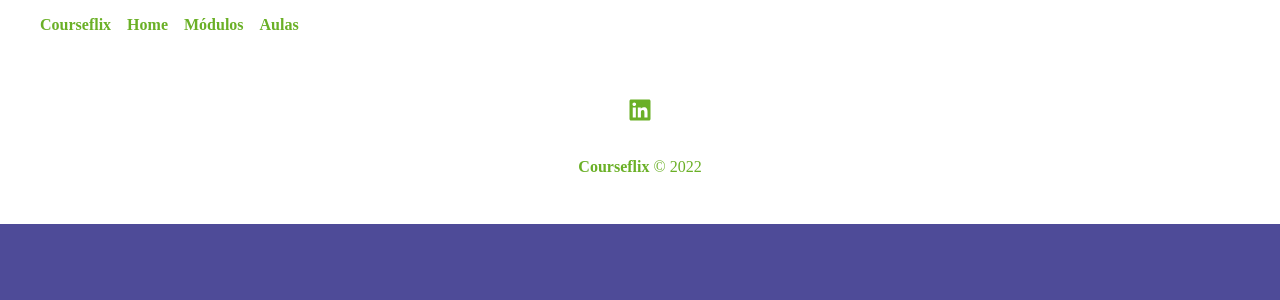
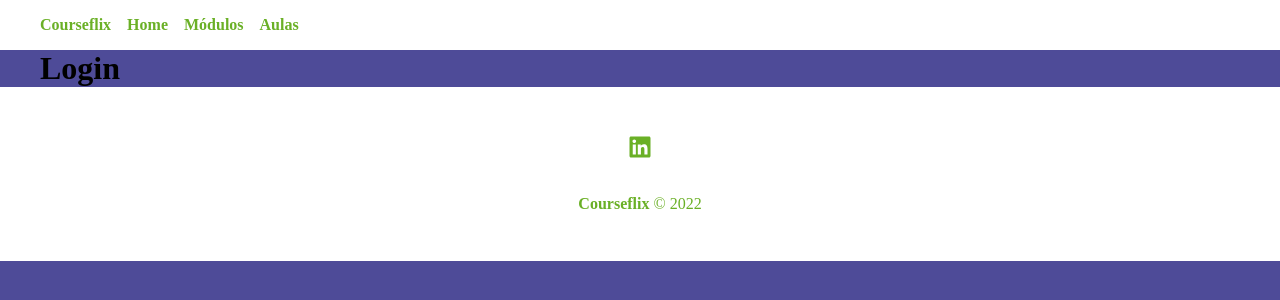
Before and after one commit to FDaviCR/courseflix-front, a React (Create React App) app: page /login in a window 1280 px wide. Shown: the top 300 px of the page. Built offline with nearby package versions, Linux system fonts and the light colour scheme.

Commit message:
Preparação para autenticar rotas

```diff
--- a/package.json
+++ b/package.json
@@ -6,6 +6,7 @@
     "@testing-library/jest-dom": "^5.16.2",
     "@testing-library/react": "^12.1.4",
     "@testing-library/user-event": "^13.5.0",
+    "axios": "^0.26.1",
     "react": "^17.0.2",
     "react-dom": "^17.0.2",
     "react-icons": "^4.3.1",
--- a/src/App.js
+++ b/src/App.js
@@ -1,5 +1,6 @@
-import { BrowserRouter as Router, Routes, Route, Link } from 'react-router-dom';
+import { BrowserRouter as Router, Routes, Route, Link, REdirect } from 'react-router-dom';
 
+import Login from './pages/Login';
 import Home from './pages/Home';
 import Modules from './pages/Modules';
 import Classes from './pages/Classes';
@@ -8,6 +9,14 @@ import Container from './components/layout/Container';
 import Navbar from './components/layout/Navbar';
 import Footer from './components/layout/Footer';
 
+function CustomRoute(){
+  const { authenticated } = useContext(Context);
+
+  if(isPrivate && !authenticated){
+    return <Redirect to='/login' />;
+  }
+}
+
 function App() {
   return (
     <Router>
@@ -15,6 +24,7 @@ function App() {
       <Container>
         <Routes>
           <Route path="/" element={<Home/>}></Route>
+          <Route path="/login" element={<Login/>}></Route>
           <Route path="/modules" element={<Modules/>}/>
           <Route path="/classes" element={<Classes/>}/>
         </Routes>
--- /dev/null
+++ b/src/api/api.js
@@ -0,0 +1,5 @@
+import axios from 'axios';
+
+export default axios.create({
+    baseUrl: 'http://localhost:4000'
+});
--- /dev/null
+++ b/src/pages/Login.js
@@ -0,0 +1,5 @@
+function Login() {
+    return <h1>Login</h1>
+}
+
+export default Login;
```
Also changed, not shown: src/context/AuthContext.js (added, +7 -0 lines), src/pages/Classes.module.css (added), src/pages/Login.module.css (added), src/pages/Modules.module.css (added), src/routes/routes.js (added), 1 other file (tests, documents, lock files or other folders).
